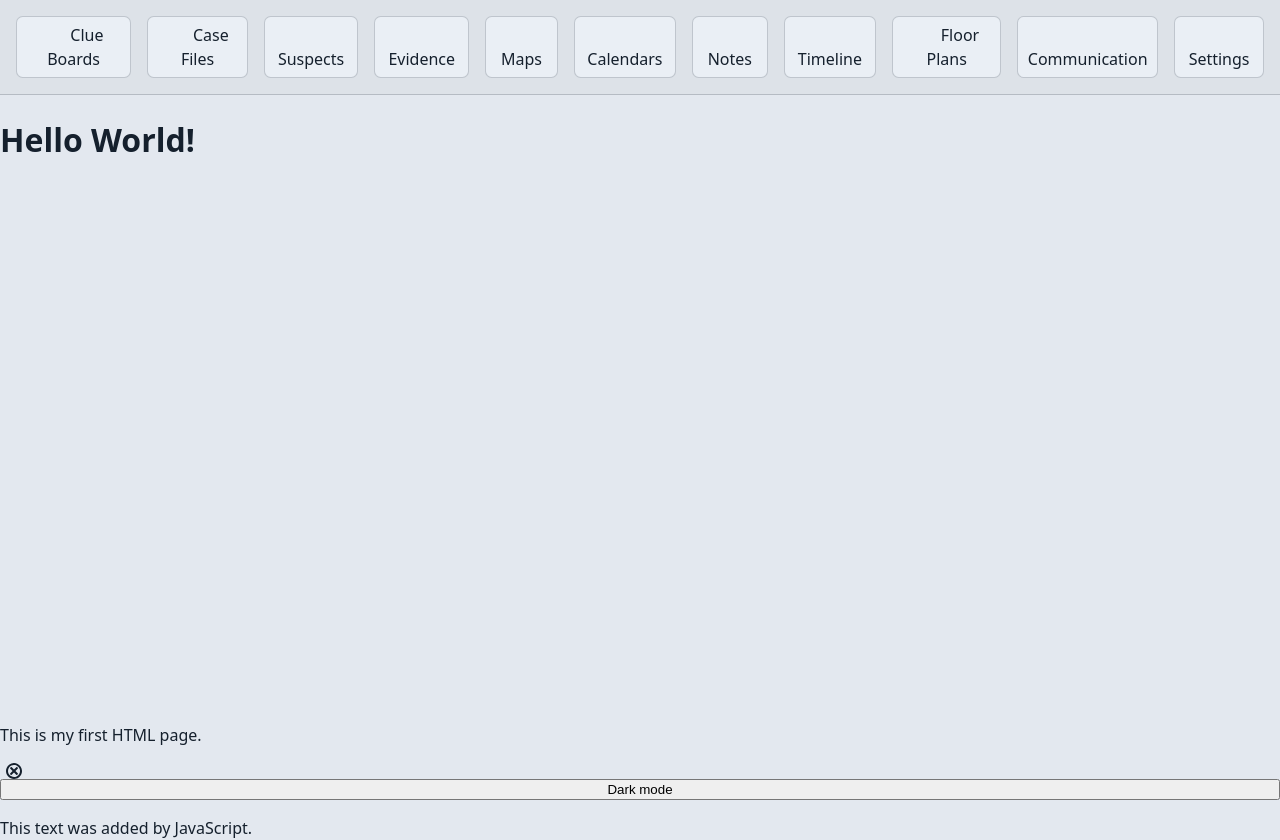
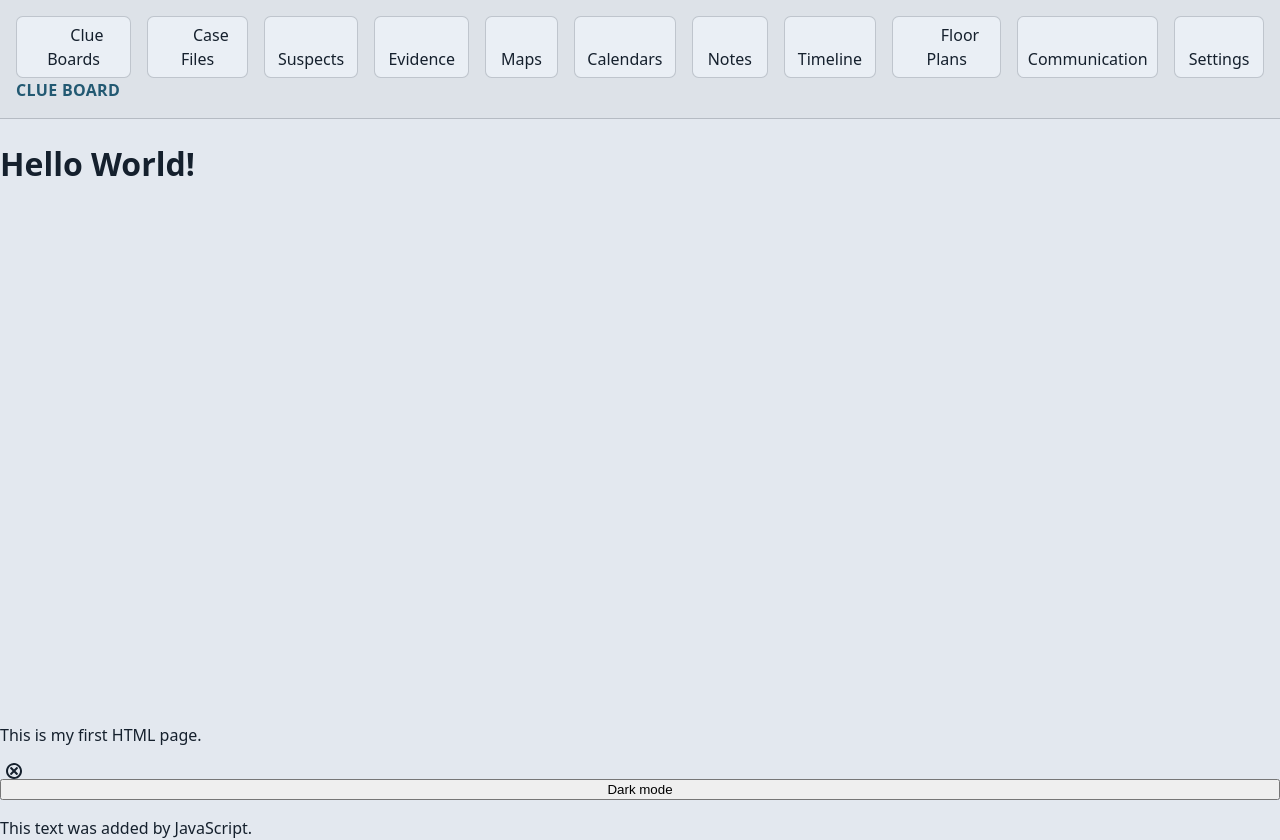
Before and after one commit to BaldarSilveraxe/clue, a plain HTML site: page index.html in a window 1280 px wide. Drawn offline with Linux system fonts and the light colour scheme.

Commit message:
Update index.html

```diff
--- a/index.html
+++ b/index.html
@@ -104,6 +104,11 @@
                     </svg> Settings
                 </button>
             </nav>
+            <div class="brand">CLUE BOARD
+              <svg class="icon" aria-hidden="true"><use href="svg/icons.svg#icon-facebook"></use></svg>
+              <svg class="icon" aria-hidden="true"><use href="svg/icons.svg#icon-instagram"></use></svg>
+              <svg class="icon" aria-hidden="true"><use href="svg/icons.svg#icon-youtube"></use></svg>
+            </div>
         </header>
         <h1>Hello World!</h1>
         <p>This is my first HTML page.</p>
```
